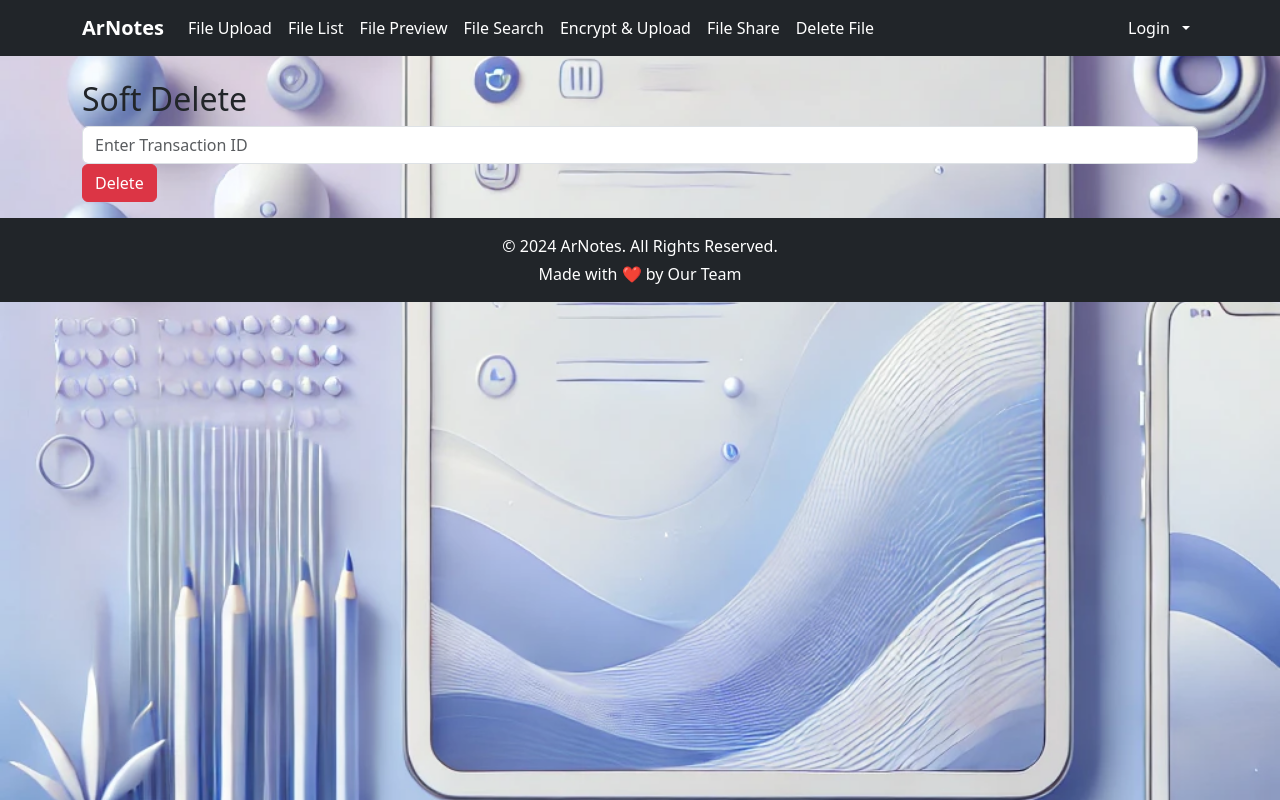
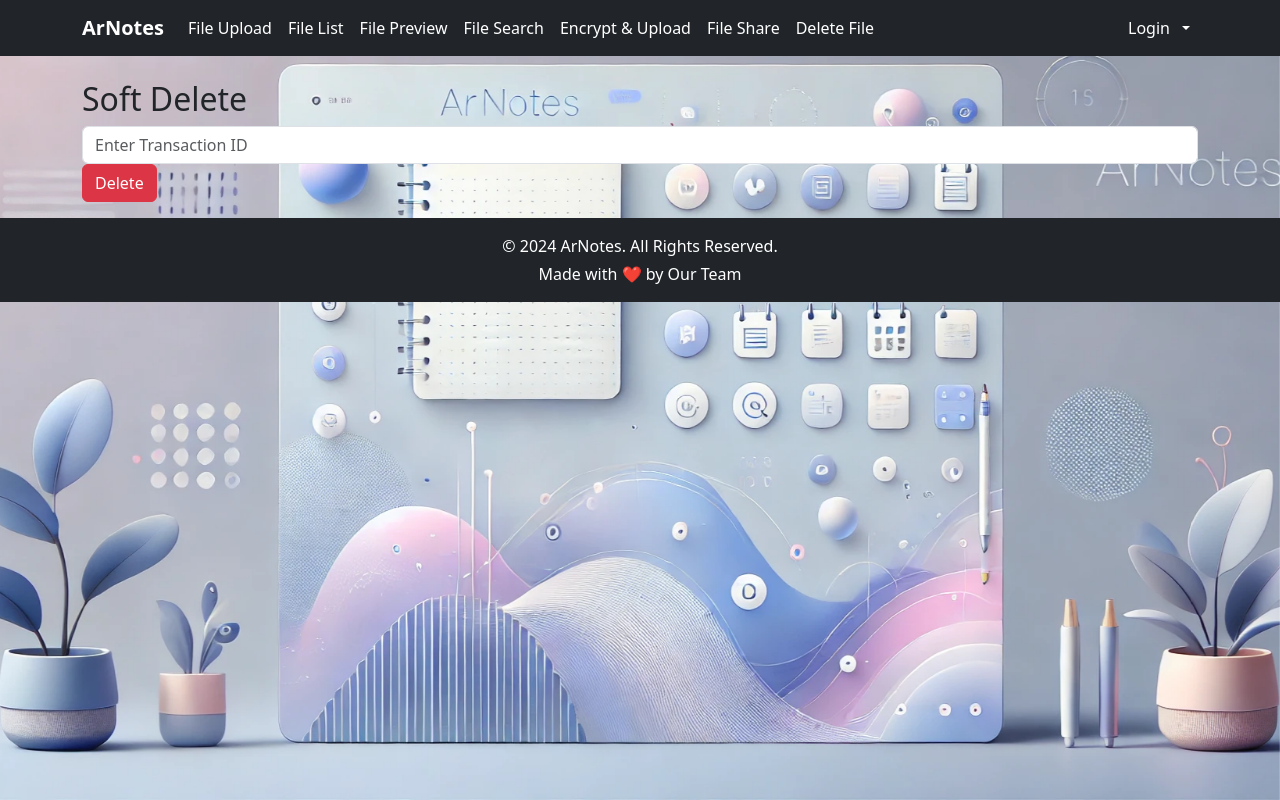
Before and after one commit to vivku10/ar_notes_sharing_app, a React (Create React App) app in the folder react-file-sharing-app/: page /file-delete in a window 1280 px wide. Built offline with nearby package versions, Linux system fonts and the light colour scheme; what arweave would draw is missing.

Commit message:
alternative background 2

```diff
--- a/react-file-sharing-app/src/styles/MainLayout.css
+++ b/react-file-sharing-app/src/styles/MainLayout.css
@@ -1,6 +1,6 @@
 /* Full-screen background image */
 .main-layout {
-  background-image: url("../assets/images/background2.webp"); /* Corrected to .webp */
+  background-image: url("../assets/images/background3.webp"); /* Corrected to .webp */
   background-size: cover;
   background-position: center;
   background-attachment: fixed;
```
Also changed, not shown: react-file-sharing-app/src/assets/images/background3.webp (added).
